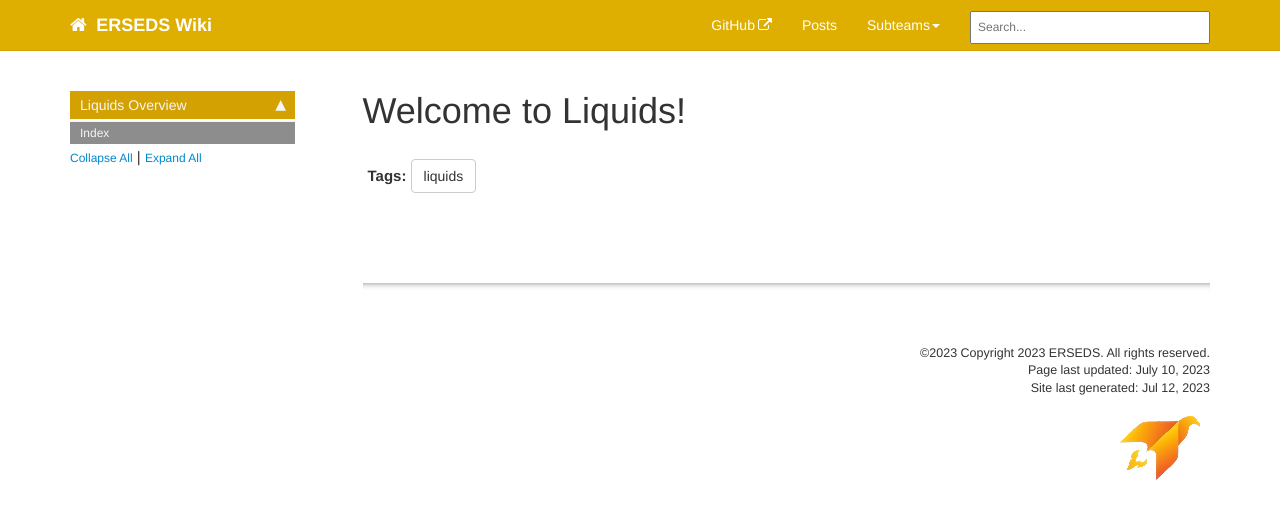
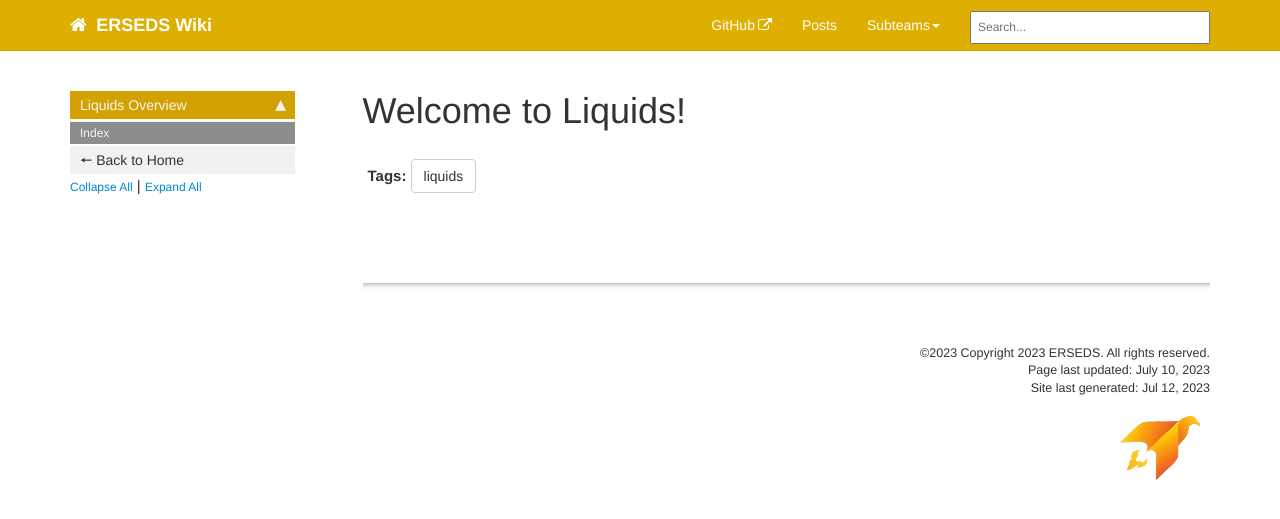
Before and after one commit to Eagle-Rocketry/Eagle-Rocketry.github.io, a Jekyll site: the page built from src/pages/liquids/liquids_index.md, in a window 1280 px wide. Shown: the top 519 px of the page. Built offline with Jekyll 4.4.1, drawn with Linux system fonts in a browser that asks for light colours; comment, search, counter and statistics services are not loaded.

Commit message:
add capability for sidebar folders to be link (#1)

```diff
--- a/src/_data/sidebars/avionics_sidebar.yml
+++ b/src/_data/sidebars/avionics_sidebar.yml
@@ -12,4 +12,8 @@ entries:
       url: /avionics_index.html
       output: web
 
+  - title: 🠔 Back to Home
+    output: web
+    url: /index.html
+
 # Copyright 2023 ERSEDS
--- a/src/_data/sidebars/fuselage_sidebar.yml
+++ b/src/_data/sidebars/fuselage_sidebar.yml
@@ -12,4 +12,8 @@ entries:
       url: /fuselage_index.html
       output: web
 
+  - title: 🠔 Back to Home
+    output: web
+    url: /index.html
+
 # Copyright 2023 ERSEDS
--- a/src/_data/sidebars/liquids_sidebar.yml
+++ b/src/_data/sidebars/liquids_sidebar.yml
@@ -12,4 +12,8 @@ entries:
       url: /liquids_index.html
       output: web
 
+  - title: 🠔 Back to Home
+    output: web
+    url: /index.html
+
 # Copyright 2023 ERSEDS
--- a/src/_data/sidebars/payload_sidebar.yml
+++ b/src/_data/sidebars/payload_sidebar.yml
@@ -12,4 +12,8 @@ entries:
       url: /payload_index.html
       output: web
 
+  - title: 🠔 Back to Home
+    output: web
+    url: /index.html
+
 # Copyright 2023 ERSEDS
--- a/src/_data/sidebars/propulsion_sidebar.yml
+++ b/src/_data/sidebars/propulsion_sidebar.yml
@@ -12,4 +12,8 @@ entries:
       url: /propulsion_index.html
       output: web
 
+  - title: 🠔 Back to Home
+    output: web
+    url: /index.html
+
 # Copyright 2023 ERSEDS
--- a/src/_includes/sidebar.html
+++ b/src/_includes/sidebar.html
@@ -5,6 +5,9 @@
   {% for entry in sidebar %}
   {% for folder in entry.folders %}
   {% if folder.output contains "web" %}
+  {% if folder.url %}
+  <li><a title="{{folder.title}}" href="{{folder.url | remove: "/"}}">{{folder.title}}</a></li>
+  {% else %}
   <li>
       <a title="{{folder.title}}" href="#">{{folder.title}}</a>
       <ul>
@@ -45,6 +48,7 @@
       </ul>
    </li>
      {% endif %}
+     {% endif %}
       {% endfor %}
       {% endfor %}
       <!-- if you aren't using the accordion, uncomment this block: -->
```
Also changed, not shown: README.md.
